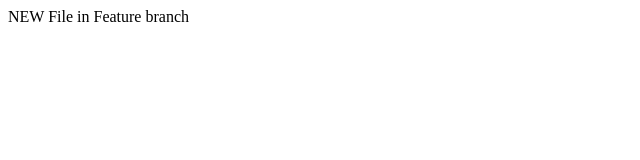
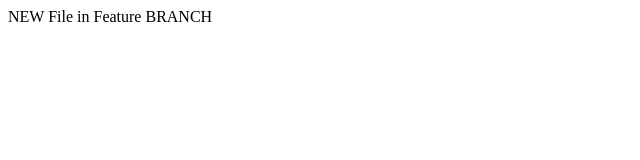
Before and after one commit to sureshnagavalli51/Apache, a plain HTML site: page index4.html in a window 1280 px wide. Shown: the full height of the page, 0-640 px from the left. Drawn offline with Linux system fonts and the light colour scheme.

Commit message:
index4.html modified

```diff
--- a/index4.html
+++ b/index4.html
@@ -1,3 +1,3 @@
 <html>
-	NEW File in Feature branch
+	NEW File in Feature BRANCH
 </html>
```
